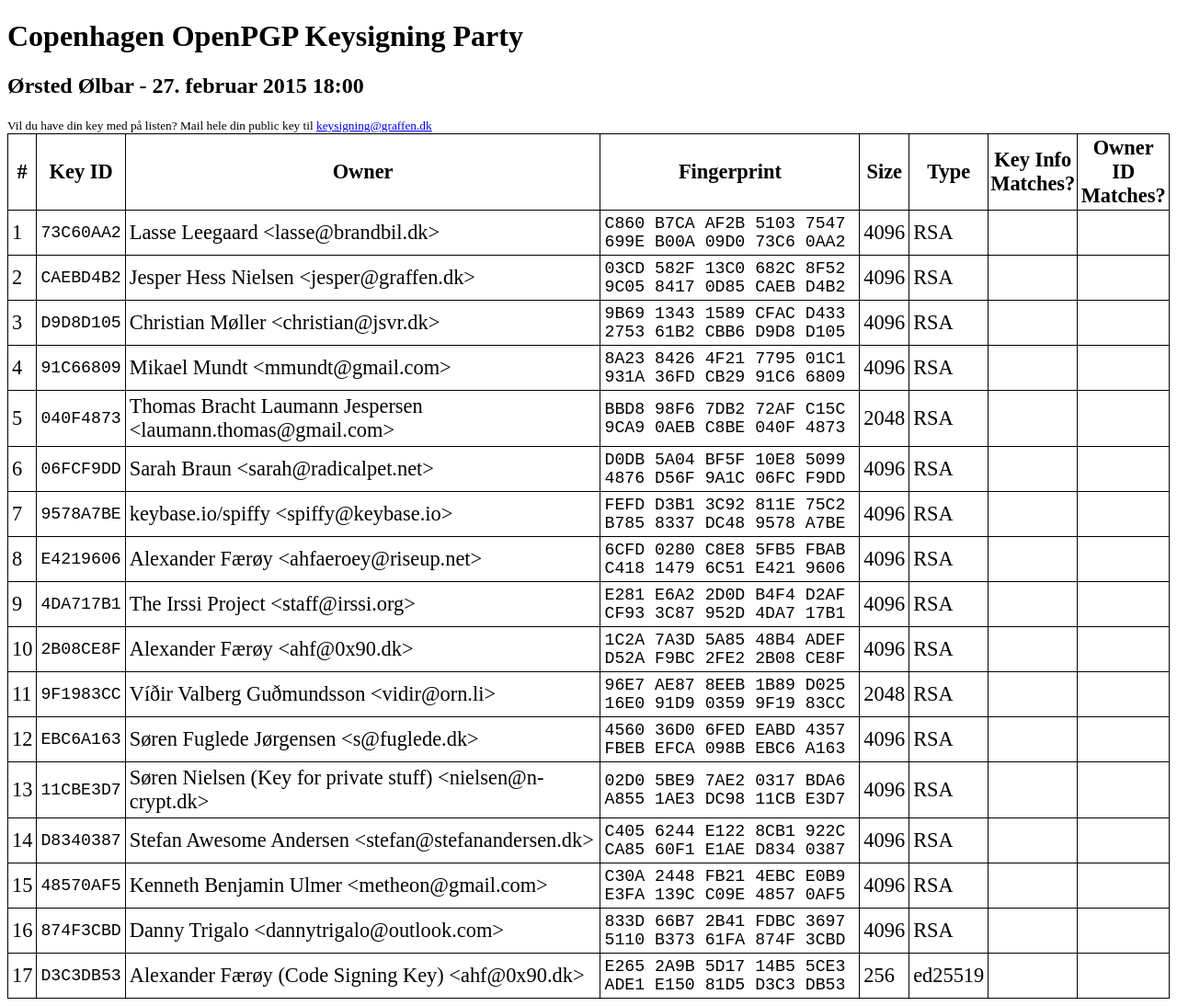
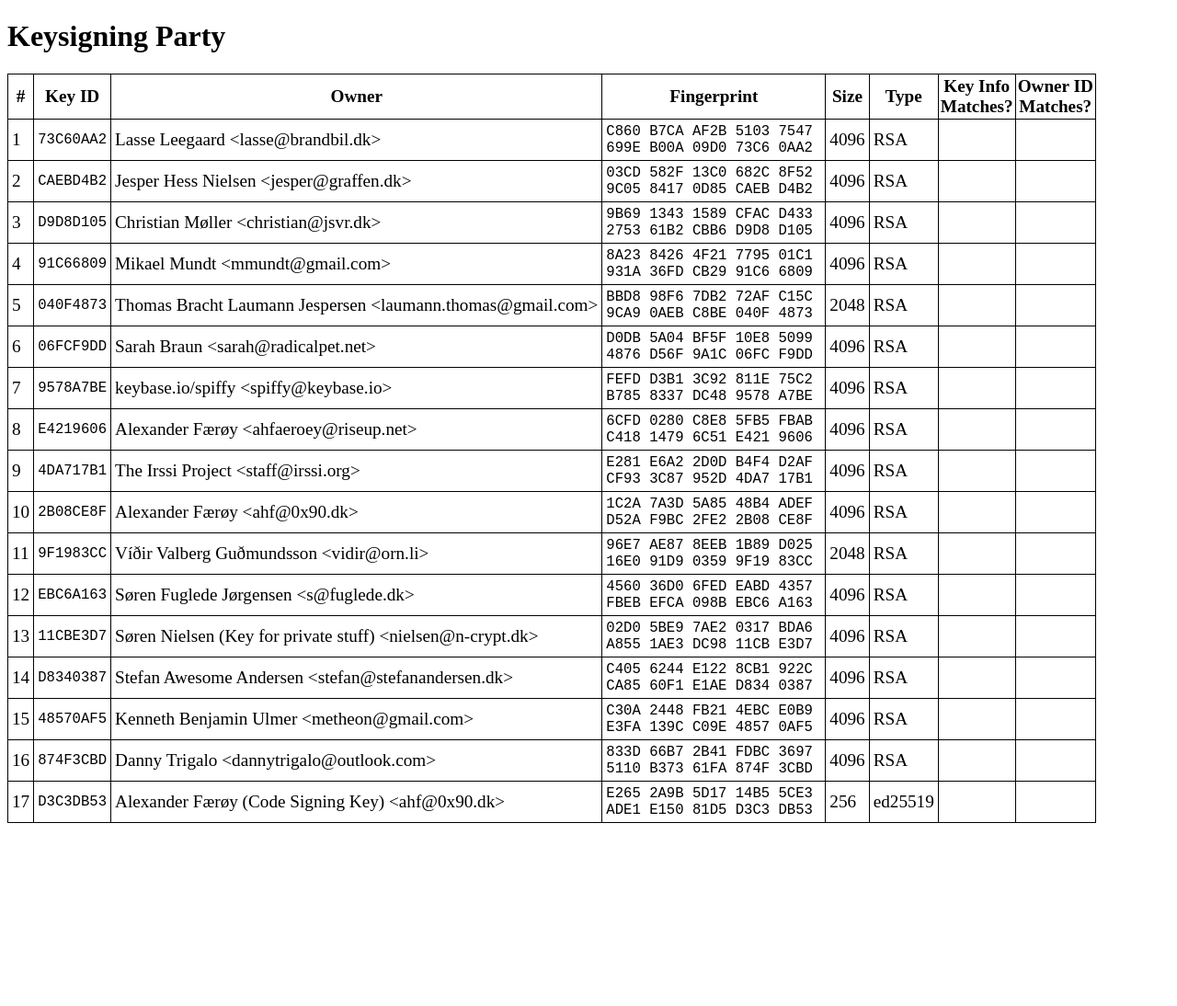
Before and after one commit to graffen/graffen.github.io, a Jekyll site: the page keysigning/index.html, which Jekyll copies as it is, in a window 1280 px wide. Shown: the whole page at 92% size. Built offline with Jekyll 4.4.1, drawn with Linux system fonts in a browser that asks for light colours; after the commit the page ends 903 px from its top, so only the background shows below that.

Commit message:
Final keysigning party list

```diff
--- a/keysigning/index.html
+++ b/keysigning/index.html
@@ -10,18 +10,16 @@
 
 body { font-size: 1em; }
 table { border-width: 1px; border-style: solid; border-color: black; border-collapse: collapse; }
-table th { border: 1px solid black; padding: 2px; font-size: 1.4em; }
-table td { border: 1px solid black; padding: 4px; font-size: 1.4em; }
+table th { border: 1px solid black; padding: 2px; font-size: 1.2em; }
+table td { border: 1px solid black; padding: 4px; font-size: 1.2em; }
 table td pre { margin: 0; }
 </style>
 </head>
 
 <body>
 
-<h1>Copenhagen OpenPGP Keysigning Party</h1>
+<h1>Keysigning Party</h1>
 
-<h2>Ørsted Ølbar - 27. februar 2015 18:00</h2>
-<small>Vil du have din key med på listen? Mail hele din public key til <a href="mailto:keysigning@graffen.dk">keysigning@graffen.dk</a></small>
 <table><tr><th>#</th><th>Key ID</th><th>Owner</th><th>Fingerprint</th><th>Size</th><th>Type</th><th>Key Info<br />Matches?</th><th>Owner ID<br />Matches?</th></tr>
 
 	<tr><td>1</td><td><pre>73C60AA2</pre></td><td>Lasse Leegaard &lt;lasse@brandbil.dk&gt;</td><td><pre>C860 B7CA AF2B 5103 7547
```
